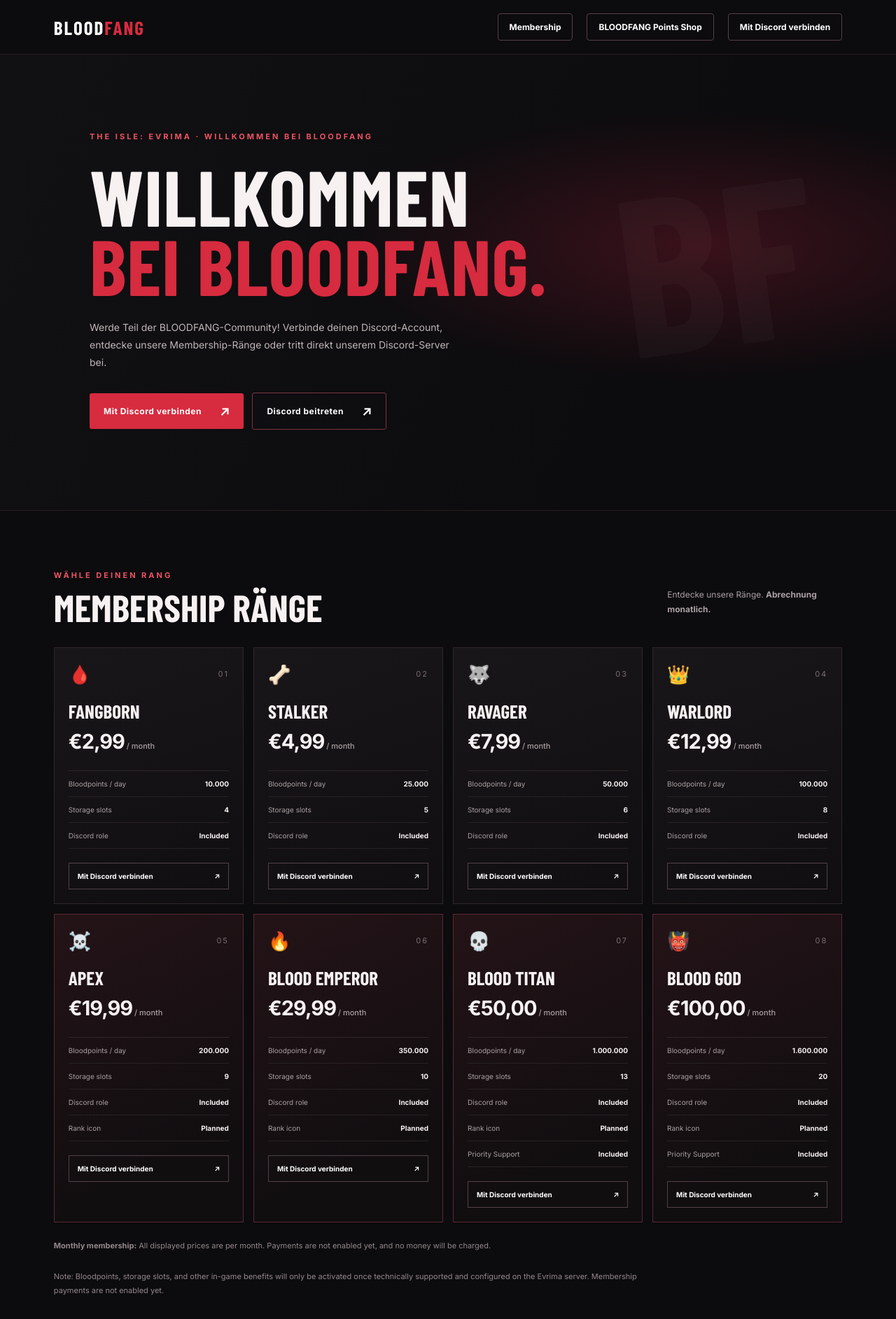
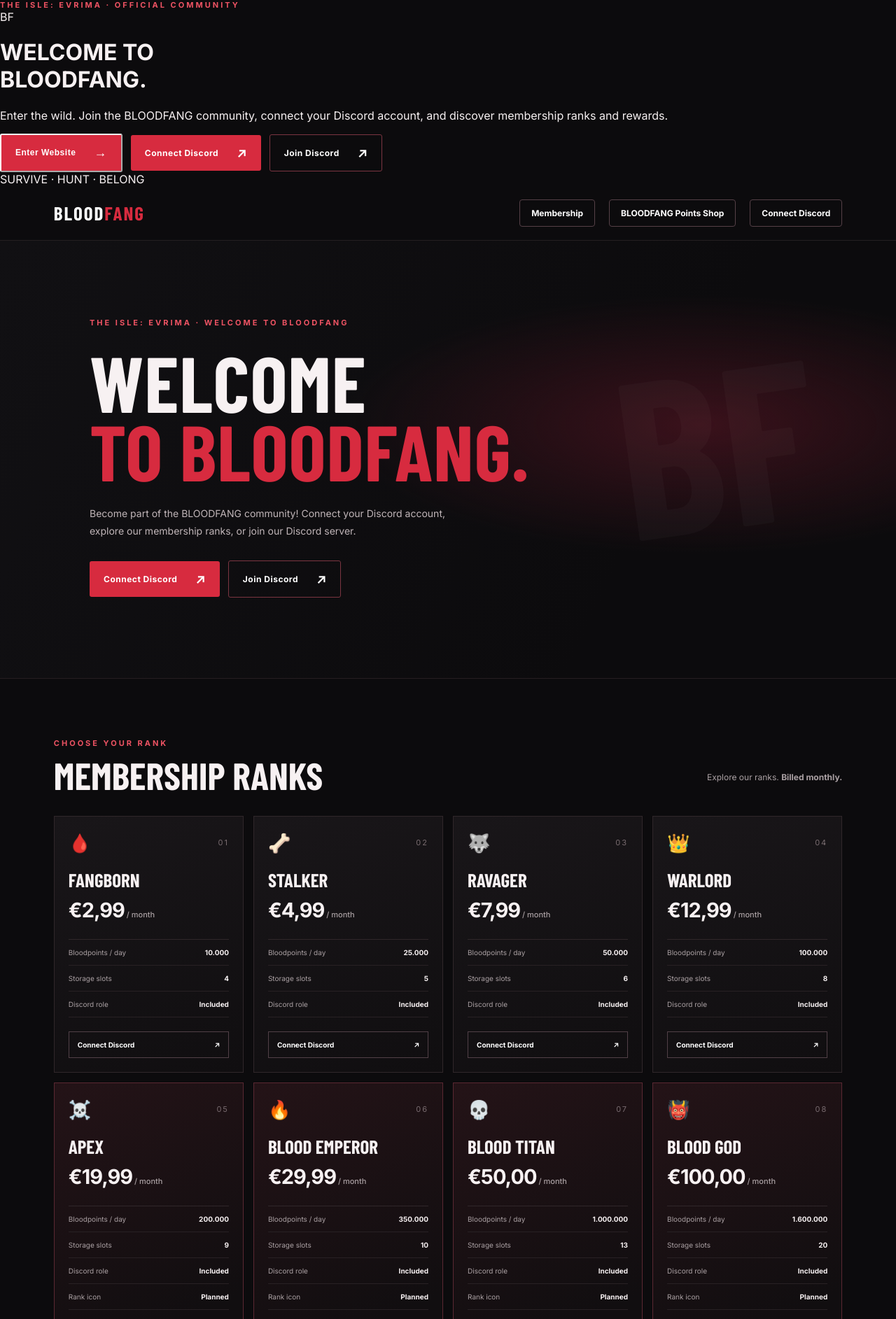
Before and after one commit to kingsnowy14-cloud/bloodfang-membership, a Flask app: page / in a window 1280 px wide. Shown: the top 1885 px of the page at 70% size. Run offline with Flask 3, Linux system fonts and the light colour scheme; some web fonts are replaced.

Commit message:
Add English welcome gate before homepage

```diff
--- a/templates/index.html
+++ b/templates/index.html
@@ -1,32 +1,61 @@
 <!doctype html>
-<html lang="de">
+<html lang="en">
 <head>
   <meta charset="utf-8"><meta name="viewport" content="width=device-width, initial-scale=1">
   <meta name="theme-color" content="#0c0b0d">
-  <title>BLOODFANG | Willkommen</title>
+  <title>BLOODFANG | Welcome</title>
   <link rel="stylesheet" href="{{ url_for('static', filename='style.css') }}">
 </head>
-<body>
+<body class="welcome-locked">
+<div class="welcome-gate" id="welcome-gate" role="dialog" aria-modal="true" aria-labelledby="welcome-title">
+  <div class="welcome-gate-content">
+    <div class="eyebrow">THE ISLE: EVRIMA · OFFICIAL COMMUNITY</div>
+    <div class="gate-mark">BF</div>
+    <h1 id="welcome-title">WELCOME TO<br><span>BLOODFANG.</span></h1>
+    <p>Enter the wild. Join the BLOODFANG community, connect your Discord account, and discover membership ranks and rewards.</p>
+    <div class="welcome-actions gate-actions">
+      <button class="primary enter-site" id="enter-site" type="button">Enter Website <span>→</span></button>
+      <a class="primary" href="/login">Connect Discord <span>↗</span></a>
+      <a class="primary discord-join" href="https://discord.gg/fHVxUbWX94" target="_blank" rel="noopener noreferrer">Join Discord <span>↗</span></a>
+    </div>
+    <div class="gate-foot">SURVIVE · HUNT · BELONG</div>
+  </div>
+</div>
 <header class="topbar"><a class="brand" href="/">BLOOD<span>FANG</span></a><nav><a class="navbtn" href="#ranks">Membership</a><a class="navbtn" href="/points-shop">BLOODFANG Points Shop</a>
 {% if user %}<span class="user">Signed in as {{ user.global_name }}</span><a class="navbtn" href="/logout">Sign out</a>
-{% else %}<a class="navbtn" href="/login">Mit Discord verbinden</a>{% endif %}
+{% else %}<a class="navbtn" href="/login">Connect Discord</a>{% endif %}
 </nav></header>
 <main>
-<section class="hero"><div class="eyebrow">THE ISLE: EVRIMA · WILLKOMMEN BEI BLOODFANG</div><h1>WILLKOMMEN<br><span>BEI BLOODFANG.</span></h1>
-<p>Werde Teil der BLOODFANG-Community! Verbinde deinen Discord-Account, entdecke unsere Membership-Ränge oder tritt direkt unserem Discord-Server bei.</p>
-<div class="welcome-actions"><a class="primary" href="/login">Mit Discord verbinden <span>↗</span></a><a class="primary discord-join" href="https://discord.gg/fHVxUbWX94" target="_blank" rel="noopener noreferrer">Discord beitreten <span>↗</span></a></div>
+<section class="hero"><div class="eyebrow">THE ISLE: EVRIMA · WELCOME TO BLOODFANG</div><h1>WELCOME<br><span>TO BLOODFANG.</span></h1>
+<p>Become part of the BLOODFANG community! Connect your Discord account, explore our membership ranks, or join our Discord server.</p>
+<div class="welcome-actions"><a class="primary" href="/login">Connect Discord <span>↗</span></a><a class="primary discord-join" href="https://discord.gg/fHVxUbWX94" target="_blank" rel="noopener noreferrer">Join Discord <span>↗</span></a></div>
 <div class="hero-mark">BF</div></section>
-<section class="section" id="ranks"><div class="section-head"><div><div class="eyebrow">WÄHLE DEINEN RANG</div><h2>Membership Ränge</h2></div><p>Entdecke unsere Ränge. <strong>Abrechnung monatlich.</strong></p></div>
+<section class="section" id="ranks"><div class="section-head"><div><div class="eyebrow">CHOOSE YOUR RANK</div><h2>Membership Ranks</h2></div><p>Explore our ranks. <strong>Billed monthly.</strong></p></div>
 <div class="tiers">{% for tier in tiers %}<article class="tier {% if tier.name in ['APEX','BLOOD EMPEROR','BLOOD TITAN','BLOOD GOD'] %}elite{% endif %}">
 <div class="tier-top"><span class="emoji">{{ tier.emoji }}</span><span class="tier-index">{{ "%02d"|format(loop.index) }}</span></div>
 <h3>{{ tier.name }}</h3><div class="price">€{{ tier.price }}<small> / month</small></div>
 <div class="benefits"><div><span>Bloodpoints / day</span><strong>{{ tier.points }}</strong></div><div><span>Storage slots</span><strong>{{ tier.storage }}</strong></div><div><span>Discord role</span><strong>Included</strong></div>
 {% if tier.name in ['APEX','BLOOD EMPEROR','BLOOD TITAN','BLOOD GOD'] %}<div><span>Rank icon</span><strong>Planned</strong></div>{% endif %}
 {% if tier.name in ['BLOOD TITAN','BLOOD GOD'] %}<div><span>Priority Support</span><strong>Included</strong></div>{% endif %}</div>
-{% if user %}<a class="tier-button" href="/checkout/{{ tier.name|lower|replace(' ', '-') }}">Monatlich abonnieren <span>↗</span></a>{% else %}<a class="tier-button" href="/login">Mit Discord verbinden <span>↗</span></a>{% endif %}
+{% if user %}<a class="tier-button" href="/checkout/{{ tier.name|lower|replace(' ', '-') }}">Subscribe monthly <span>↗</span></a>{% else %}<a class="tier-button" href="/login">Connect Discord <span>↗</span></a>{% endif %}
 </article>{% endfor %}</div>
 <p class="disclaimer"><strong>Monthly membership:</strong> All displayed prices are per month. Payments are not enabled yet, and no money will be charged.</p><p class="disclaimer">Note: Bloodpoints, storage slots, and other in-game benefits will only be activated once technically supported and configured on the Evrima server. Membership payments are not enabled yet.</p>
 </section>
-<section class="cta"><div class="eyebrow">DEIN RANG. DEINE REGELN.</div><h2>Bereit für die Jagd?</h2><p>Verbinde Discord und werde Teil der BLOODFANG-Community.</p><div class="welcome-actions"><a class="primary" href="/login">Mit Discord verbinden <span>↗</span></a><a class="primary discord-join" href="https://discord.gg/fHVxUbWX94" target="_blank" rel="noopener noreferrer">Discord beitreten <span>↗</span></a></div></section>
+<section class="cta"><div class="eyebrow">YOUR RANK. YOUR RULES.</div><h2>Ready to hunt?</h2><p>Connect Discord and become part of the BLOODFANG community.</p><div class="welcome-actions"><a class="primary" href="/login">Connect Discord <span>↗</span></a><a class="primary discord-join" href="https://discord.gg/fHVxUbWX94" target="_blank" rel="noopener noreferrer">Join Discord <span>↗</span></a></div></section>
 </main><footer><a class="brand" href="/">BLOOD<span>FANG</span></a><span>Fan community · The Isle: Evrima</span><span>Membership portal · payments not active</span><nav class="legal-links"><a href="/imprint">Legal Notice</a><a href="/privacy">Privacy</a><a href="/terms">Terms</a><a href="/withdrawal">Withdrawal & Cancellation</a></nav></footer>
+<script>
+(() => {
+  const gate = document.getElementById('welcome-gate');
+  const enter = document.getElementById('enter-site');
+  const closeGate = () => {
+    gate.classList.add('welcome-gate-hidden');
+    document.body.classList.remove('welcome-locked');
+    window.setTimeout(() => gate.remove(), 450);
+  };
+  enter.addEventListener('click', closeGate);
+  document.addEventListener('keydown', (event) => {
+    if (event.key === 'Enter' && document.body.classList.contains('welcome-locked')) closeGate();
+  });
+})();
+</script>
 </body></html>
```
